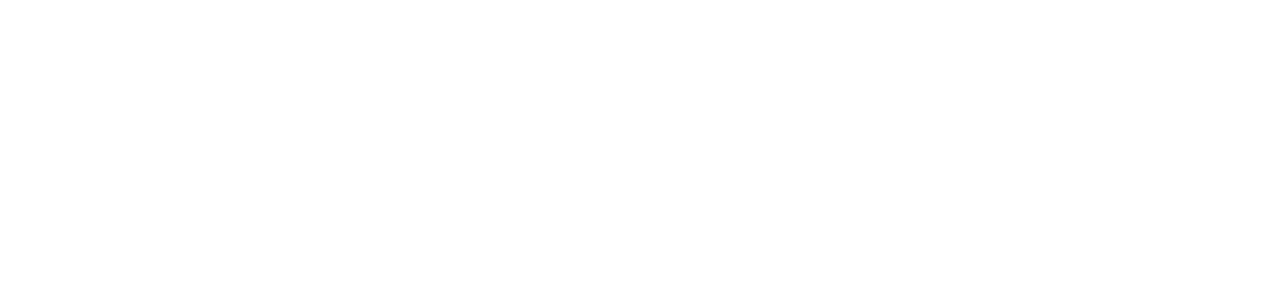
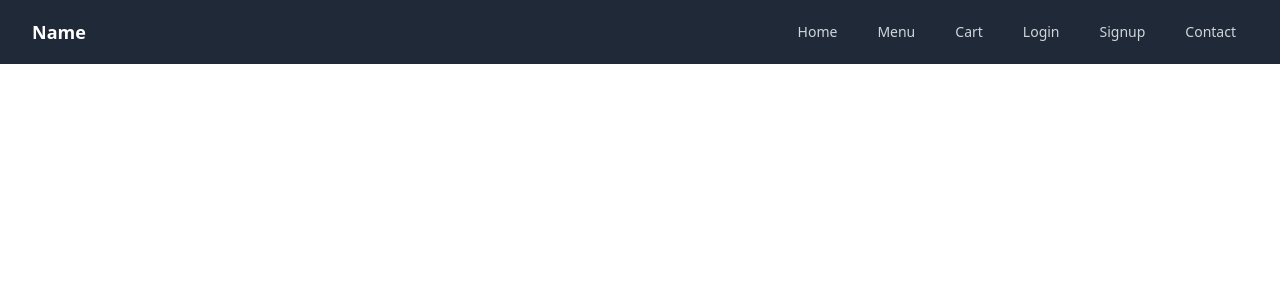
Before and after one commit to SwethaKeerthipati/App, a React (Create React App) app: page / in a window 1280 px wide. Shown: the top 300 px of the page. Built offline with nearby package versions, Linux system fonts and the light colour scheme.

Commit message:
Add Navbar

```diff
--- a/public/index.html
+++ b/public/index.html
@@ -10,34 +10,13 @@
       content="Web site created using create-react-app"
     />
     <link rel="apple-touch-icon" href="%PUBLIC_URL%/logo192.png" />
-    <!--
-      manifest.json provides metadata used when your web app is installed on a
-      user's mobile device or desktop. See https://developers.google.com/web/fundamentals/web-app-manifest/
-    -->
+
     <link rel="manifest" href="%PUBLIC_URL%/manifest.json" />
-    <!--
-      Notice the use of %PUBLIC_URL% in the tags above.
-      It will be replaced with the URL of the `public` folder during the build.
-      Only files inside the `public` folder can be referenced from the HTML.
 
-      Unlike "/favicon.ico" or "favicon.ico", "%PUBLIC_URL%/favicon.ico" will
-      work correctly both with client-side routing and a non-root public URL.
-      Learn how to configure a non-root public URL by running `npm run build`.
-    -->
-    <title>React App</title>
+    <title>South Indian Food</title>
   </head>
   <body>
     <noscript>You need to enable JavaScript to run this app.</noscript>
     <div id="root"></div>
-    <!--
-      This HTML file is a template.
-      If you open it directly in the browser, you will see an empty page.
-
-      You can add webfonts, meta tags, or analytics to this file.
-      The build step will place the bundled scripts into the <body> tag.
-
-      To begin the development, run `npm start` or `yarn start`.
-      To create a production bundle, use `npm run build` or `yarn build`.
-    -->
   </body>
 </html>
--- a/src/App.js
+++ b/src/App.js
@@ -1,5 +1,13 @@
+import React from "react";
+import "../src/styles/global.css";
+import Navbar from "./components/Navbar";
+
 function App() {
-  return <div className="App"></div>;
+  return (
+    <div className="App">
+      <Navbar />
+    </div>
+  );
 }
 
 export default App;
--- /dev/null
+++ b/src/components/Navbar.js
@@ -0,0 +1,133 @@
+import React, { useState } from "react";
+
+const Navbar = () => {
+  const [isMenuOpen, setIsMenuOpen] = useState(false);
+
+  const toggleMenu = () => {
+    setIsMenuOpen(!isMenuOpen);
+  };
+
+  return (
+    <nav className="bg-gray-800">
+      <div className="max-w-7xl mx-auto px-4 sm:px-6 lg:px-8">
+        <div className="flex items-center justify-between h-16">
+          <div className="flex items-center">
+            <div className="flex-shrink-0">
+              <span className="text-white font-bold text-lg">
+                <a href="/" className="text-white font-bold text-lg">
+                  Name
+                </a>
+              </span>
+            </div>
+          </div>
+          <div className="hidden md:block">
+            <div className="ml-4 flex items-center space-x-4">
+              <a
+                href="/"
+                className="text-gray-300 hover:bg-gray-700 hover:text-white px-3 py-2 rounded-md text-sm font-medium"
+              >
+                Home
+              </a>
+              <a
+                href="/menu"
+                className="text-gray-300 hover:bg-gray-700 hover:text-white px-3 py-2 rounded-md text-sm font-medium"
+              >
+                Menu
+              </a>
+              <a
+                href="/cart"
+                className="text-gray-300 hover:bg-gray-700 hover:text-white px-3 py-2 rounded-md text-sm font-medium"
+              >
+                Cart
+              </a>
+              <a
+                href="/login"
+                className="text-gray-300 hover:bg-gray-700 hover:text-white px-3 py-2 rounded-md text-sm font-medium"
+              >
+                Login
+              </a>
+              <a
+                href="/signup"
+                className="text-gray-300 hover:bg-gray-700 hover:text-white px-3 py-2 rounded-md text-sm font-medium"
+              >
+                Signup
+              </a>
+              <a
+                href="/contact"
+                className="text-gray-300 hover:bg-gray-700 hover:text-white px-3 py-2 rounded-md text-sm font-medium"
+              >
+                Contact
+              </a>
+            </div>
+          </div>
+          <div className="md:hidden">
+            <button
+              onClick={toggleMenu}
+              className="text-gray-400 hover:text-white focus:outline-none focus:text-white"
+            >
+              <svg
+                className="h-6 w-6"
+                fill="none"
+                stroke="currentColor"
+                viewBox="0 0 24 24"
+                xmlns="http://www.w3.org/2000/svg"
+              >
+                <path
+                  strokeLinecap="round"
+                  strokeLinejoin="round"
+                  strokeWidth="2"
+                  d="M4 6h16M4 12h16M4 18h16"
+                ></path>
+              </svg>
+            </button>
+          </div>
+        </div>
+      </div>
+      {isMenuOpen && (
+        <div className="md:hidden">
+          <div className="px-2 pt-2 pb-3 space-y-1">
+            {/* Mobile menu items */}
+            <a
+              href="/"
+              className="text-gray-300 hover:bg-gray-700 hover:text-white block px-3 py-2 rounded-md text-base font-medium"
+            >
+              Home
+            </a>
+            <a
+              href="/menu"
+              className="text-gray-300 hover:bg-gray-700 hover:text-white block px-3 py-2 rounded-md text-base font-medium"
+            >
+              Menu
+            </a>
+            <a
+              href="/cart"
+              className="text-gray-300 hover:bg-gray-700 hover:text-white block px-3 py-2 rounded-md text-base font-medium"
+            >
+              Cart
+            </a>
+            <a
+              href="/login"
+              className="text-gray-300 hover:bg-gray-700 hover:text-white block px-3 py-2 rounded-md text-base font-medium"
+            >
+              Login
+            </a>
+            <a
+              href="/signup"
+              className="text-gray-300 hover:bg-gray-700 hover:text-white block px-3 py-2 rounded-md text-base font-medium"
+            >
+              Signup
+            </a>
+            <a
+              href="/contact"
+              className="text-gray-300 hover:bg-gray-700 hover:text-white block px-3 py-2 rounded-md text-base font-medium"
+            >
+              Contact
+            </a>
+          </div>
+        </div>
+      )}
+    </nav>
+  );
+};
+
+export default Navbar;
```
